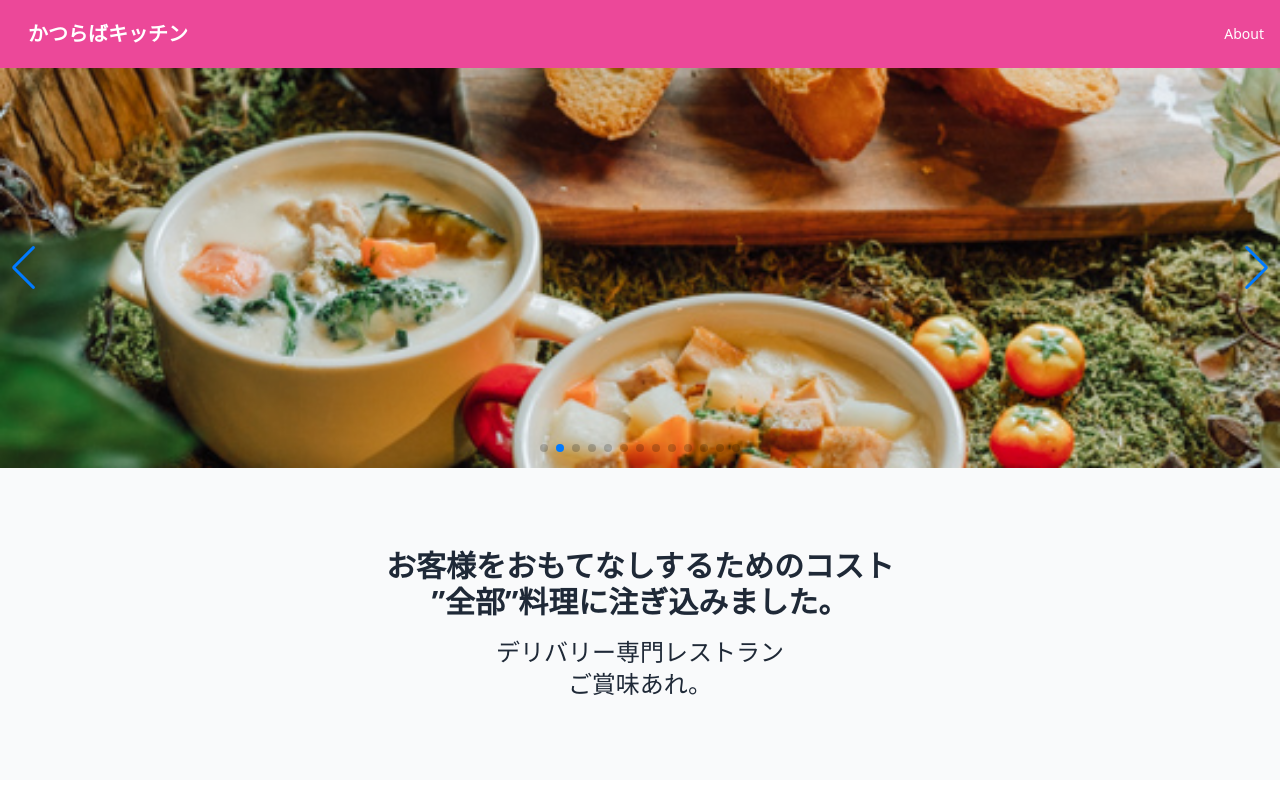
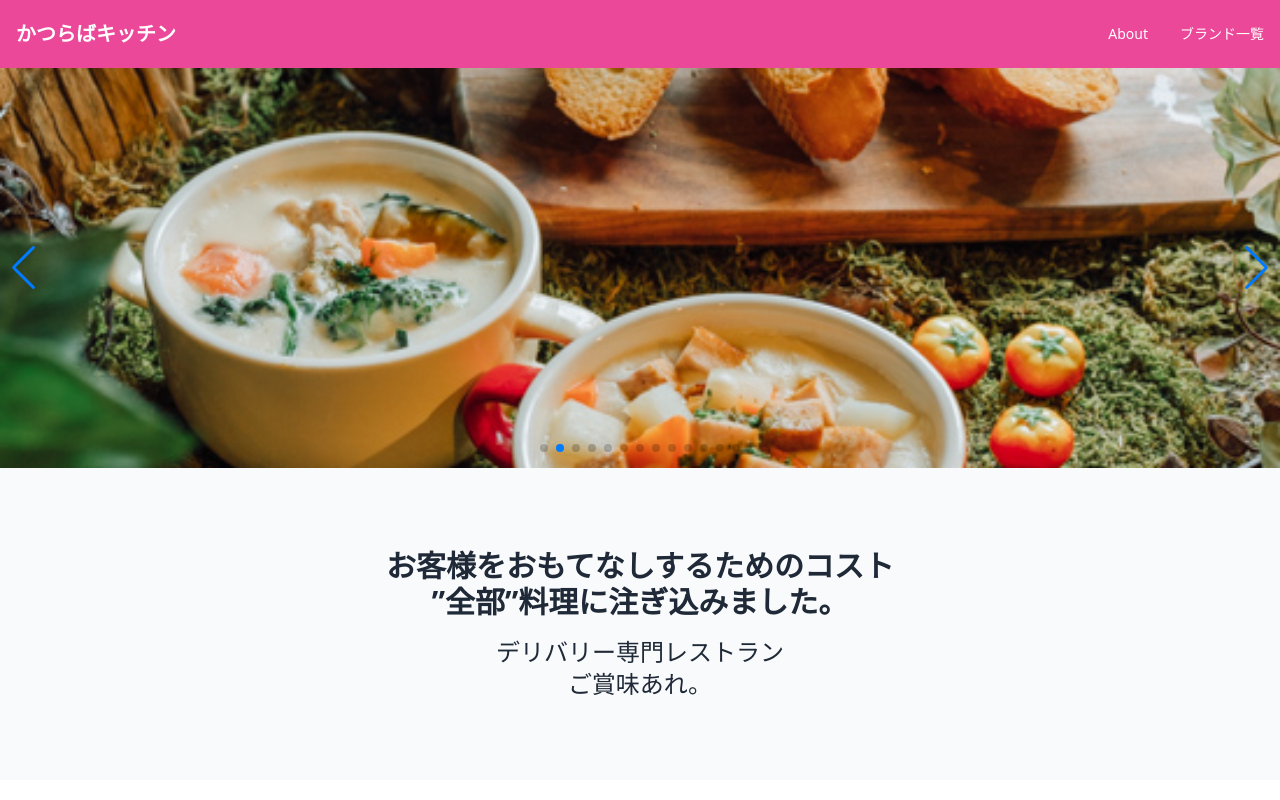
Before and after one commit to likuor/katsuraba, a React (Create React App) app: page / in a window 1280 px wide. Shown: the top 800 px of the page. Built offline with nearby package versions, Linux system fonts and the light colour scheme.

Commit message:
Added header toggle

```diff
--- a/src/components/Header/Header.jsx
+++ b/src/components/Header/Header.jsx
@@ -1,22 +1,25 @@
-import { NavLink, Link } from 'react-router-dom';
+import { NavLink } from 'react-router-dom';
 import React from 'react';
 
 function Header() {
+  const [navbarOpen, setNavbarOpen] = React.useState(false);
+
   return (
     <div>
       <nav className='border-gray-200 px-2 sm:px-4 py-5 bg-pink-500'>
-        <div className='container flex flex-wrap justify-between items-center place-content-between'>
-          <Link className='flex items-center' to='/'>
-            <span className='self-center text-xl font-semibold whitespace-nowrap text-white ml-3'>
+        <div className='container flex flex-wrap justify-between items-center mx-auto'>
+          <a href='/' className='flex items-center'>
+            <span className='self-center text-xl font-semibold whitespace-nowrap text-white'>
               かつらばキッチン
             </span>
-          </Link>
+          </a>
           <button
             data-collapse-toggle='mobile-menu'
             type='button'
-            className='inline-flex items-center p-2 ml-3 text-sm rounded-lg md:hidden hover:bg-gray-100 focus:outline-none focus:ring-2 focus:ring-gray-200 text-white dark:hover:bg-gray-700 dark:focus:ring-gray-600'
+            className='inline-flex items-center p-2 ml-3 text-sm text-white rounded-lg md:hidden hover:bg-pink-400 focus:outline-none focus:ring-2 focus:ring-pink-300'
             aria-controls='mobile-menu'
             aria-expanded='false'
+            onClick={() => setNavbarOpen(!navbarOpen)}
           >
             <span className='sr-only'>Open main menu</span>
             <svg
@@ -44,19 +47,29 @@ function Header() {
               ></path>
             </svg>
           </button>
-
-          <div className='hidden w-full md:block md:w-auto' id='mobile-menu'>
+          <div
+            id='mobile-menu'
+            className={
+              'w-full md:block md:w-auto ' + (navbarOpen ? '' : ' hidden')
+            }
+          >
             <ul className='flex flex-col mt-4 md:flex-row md:space-x-8 md:mt-0 md:text-sm md:font-medium'>
               <li>
                 <NavLink
-                  className='block py-2 pr-4 pl-3 text-white border-b border-gray-100 hover:bg-gray-50 md:hover:bg-transparent md:border-0 md:hover:text-blue-700 md:p-0 dark:text-white md:dark:hover:text-white dark:hover:bg-gray-700 dark:hover:text-white md:dark:hover:bg-transparent dark:border-gray-700'
-                  style={({ isActive }) =>
-                    isActive ? { color: 'blue' } : undefined
-                  }
+                  className='block py-2 pr-4 pl-3 text-white border-b border-pink-300 hover:bg-pink-400 md:hover:bg-transparent md:border-0 md:hover:text-gray-800 md:p-0'
                   to='/about'
                   aria-current='page'
                 >
                   About
+                </NavLink>
+              </li>
+              <li>
+                <NavLink
+                  className='block py-2 pr-4 pl-3 text-white border-b border-pink-300 hover:bg-pink-400 md:hover:bg-transparent md:border-0 md:hover:text-gray-800 md:p-0'
+                  to='/brands'
+                  aria-current='page'
+                >
+                  ブランド一覧
                 </NavLink>
               </li>
             </ul>
```
